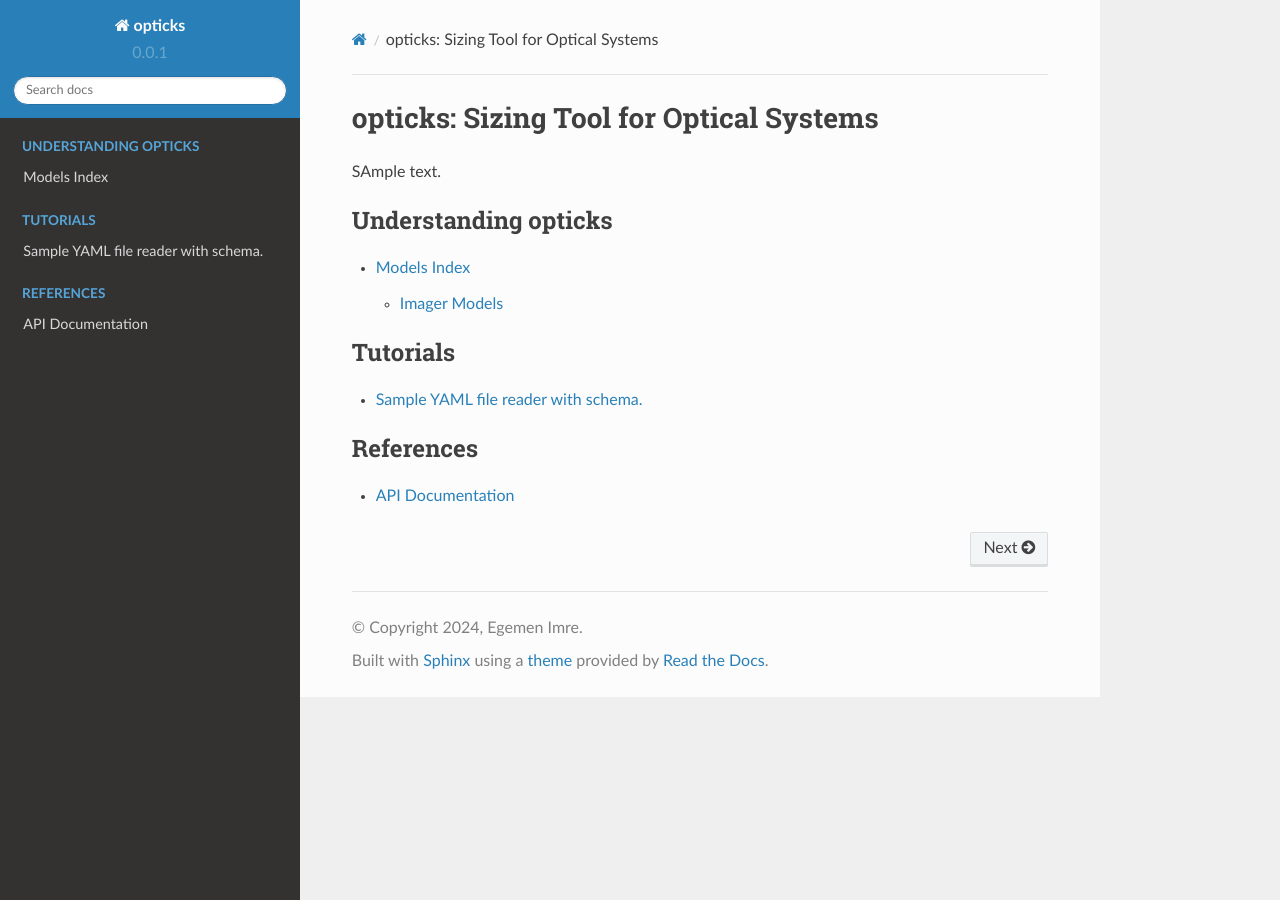
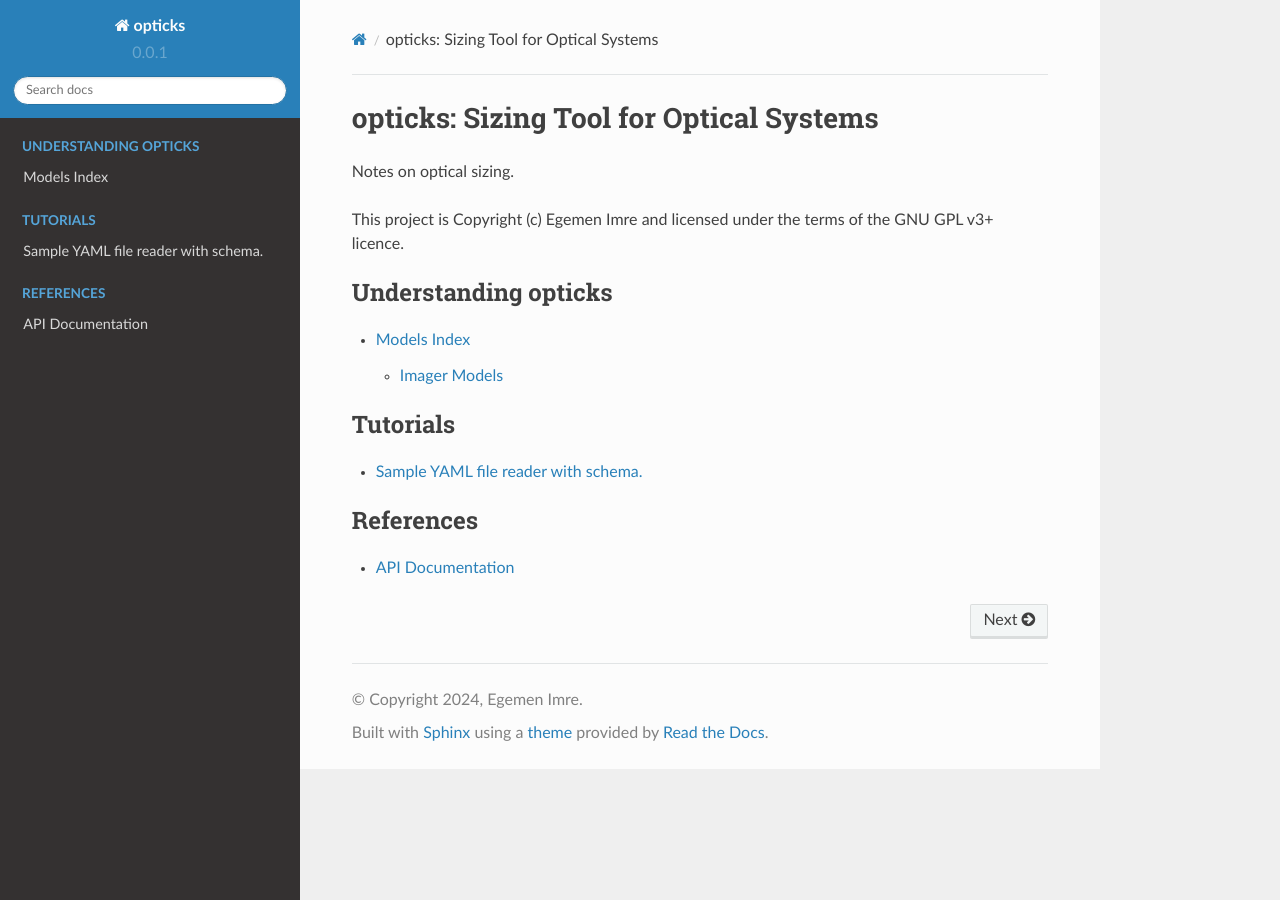
Before and after one commit to egemenimre/opticks, a Sphinx documentation site: the page built from docs/index.md, in a window 1280 px wide. Built offline with Sphinx 7.4.7 and the Read the Docs theme 2.0.0, drawn with Linux system fonts in a browser that asks for light colours.

Commit message:
replaced sample text

````diff
--- a/docs/index.md
+++ b/docs/index.md
@@ -1,6 +1,8 @@
 # opticks: Sizing Tool for Optical Systems
 
-SAmple text.
+Notes on optical sizing.
+
+This project is Copyright (c) Egemen Imre and licensed under the terms of the GNU GPL v3+ licence.
 
 ```{toctree}
 ---
````
